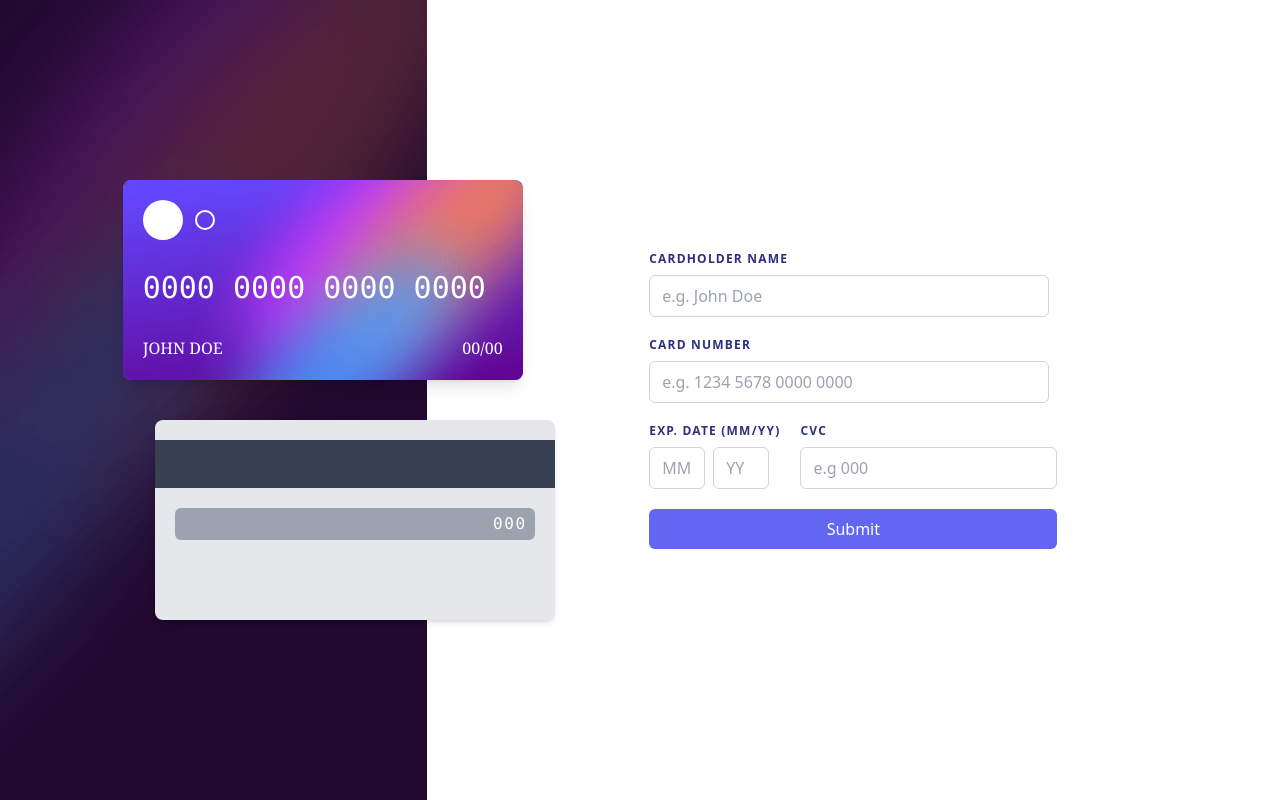
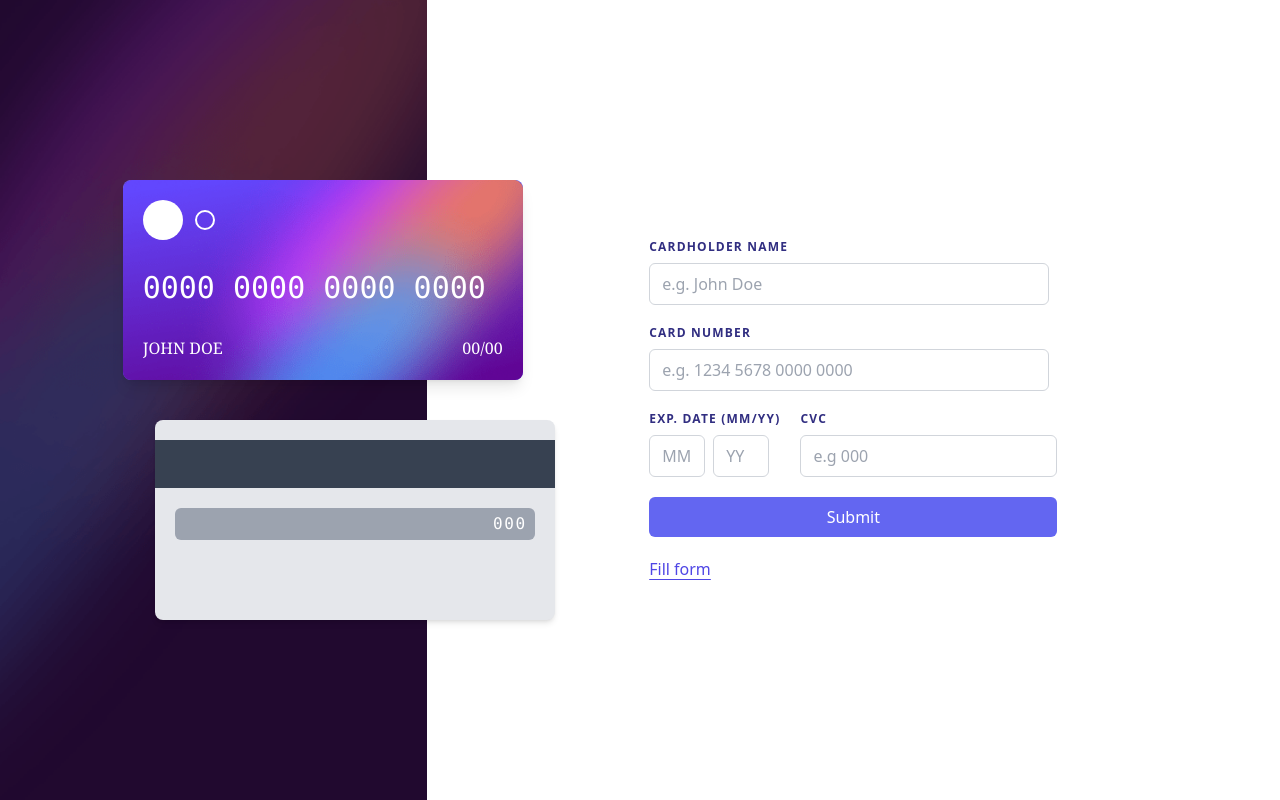
Before and after one commit to daempasha/card-form, a React (Vite) app: page / in a window 1280 px wide. Built offline with nearby package versions, Linux system fonts and the light colour scheme.

Commit message:
Ability to fill form automatically

```diff
--- a/src/App.tsx
+++ b/src/App.tsx
@@ -11,9 +11,7 @@ import dayjs from "dayjs";
 function App() {
   const { state, setState } = useAppStore();
 
-  const { register, handleSubmit, watch, formState: { errors }, getValues, setValue } = useForm({
-
-  });
+  const { register, handleSubmit, watch, formState: { errors }, getValues, setValue } = useForm();
 
 
   const onSubmit = (values: FieldValues) => setState("submitted");
@@ -58,6 +56,11 @@ function App() {
     return currentDate.isBefore(expiryDate);
   }
 
+
+  const fillForm = () => {
+    const formFieldsToFill = [{ "field": "name", "value": "Jason Bourne" }, { "field": "number", "value": "4111111111111111" }, { "field": "expiryMonth", "value": "12" }, { "field": "expiryYear", "value": "24" }, { "field": "cvc", "value": "333" }]
+    formFieldsToFill.forEach((formField => setValue(formField.field, formField.value)))
+  }
 
   return (
     <div className="flex flex-col lg:flex-row h-screen w-screen">
@@ -154,7 +157,9 @@ function App() {
 
             {errors.monthYear && errors.monthYear.type === "validate" && <p className="text-sm text-red-600">Expiry date cannot be in the past</p>}
 
-            <Button>Submit</Button>
+            <Button onClick={handleSubmit(onSubmit)}>Submit</Button>
+            <button onClick={fillForm} className="text-indigo-600 underline underline-offset-4" type="button">Fill form</button>
+
           </div>
         </form>
         : <div className="flex flex-col w-full h-full items-center justify-center">
```
